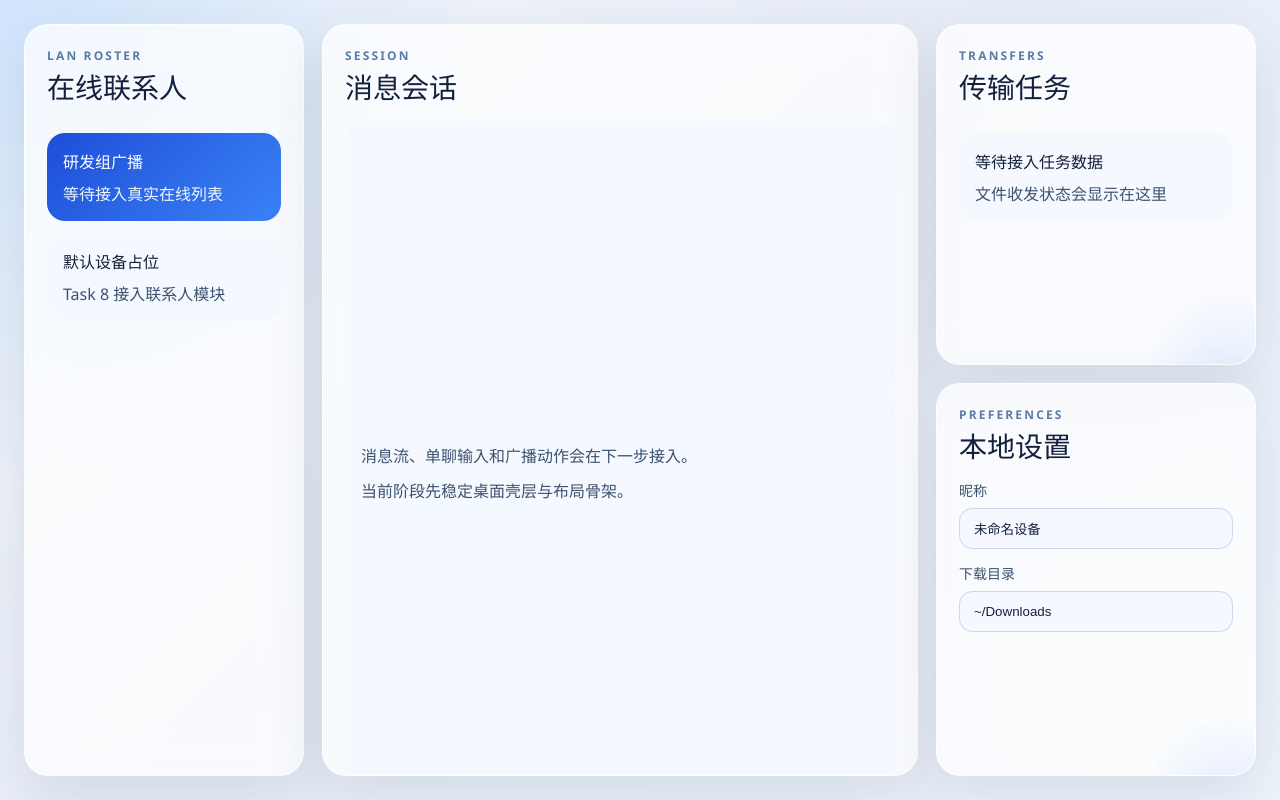
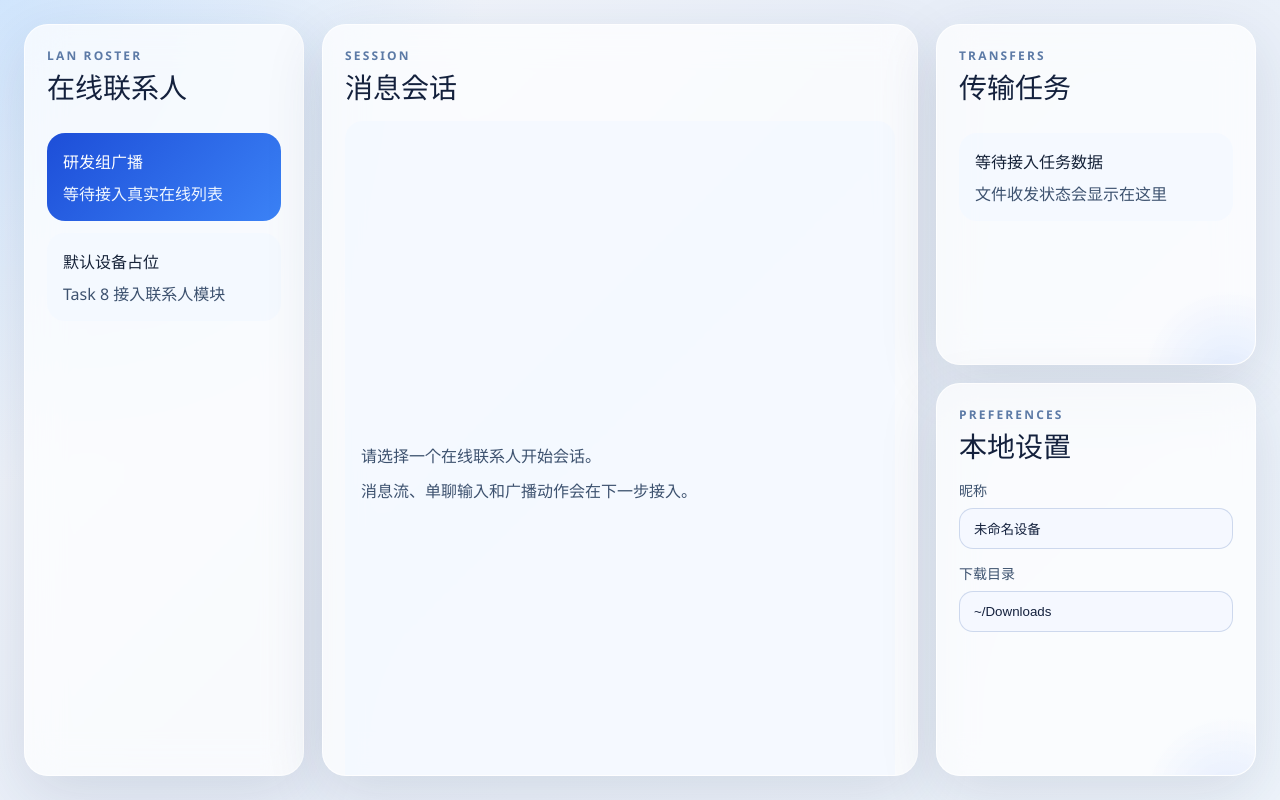
Before and after one commit to feiver/feiq-lan-tool, a React (Vite) app: page / in a window 1280 px wide. Built offline with nearby package versions, Linux system fonts and the light colour scheme.

Commit message:
feat: 添加会话联动基础

```diff
--- a/src/App.tsx
+++ b/src/App.tsx
@@ -9,8 +9,12 @@ import "./styles/app.css";
 
 function App() {
   const devices = useAppStore((state) => state.devices);
+  const selectedDeviceId = useAppStore((state) => state.selectedDeviceId);
   const transfers = useAppStore((state) => state.transfers);
   const load = useAppStore((state) => state.load);
+  const selectDevice = useAppStore((state) => state.selectDevice);
+  const activeDevice =
+    devices.find((device) => device.device_id === selectedDeviceId) ?? null;
 
   useEffect(() => {
     void load();
@@ -18,8 +22,12 @@ function App() {
 
   return (
     <main className="app-shell">
-      <ContactsPanel devices={devices} />
-      <ChatPanel />
+      <ContactsPanel
+        devices={devices}
+        selectedDeviceId={selectedDeviceId}
+        onSelectDevice={selectDevice}
+      />
+      <ChatPanel activeDeviceName={activeDevice?.nickname ?? null} />
       <div className="right-column">
         <TransfersPanel transfers={transfers} />
         <SettingsPanel />
--- a/src/app/store.ts
+++ b/src/app/store.ts
@@ -5,12 +5,15 @@ import type { KnownDevice, TransferTask } from "../desktop/types";
 
 type AppStore = {
   devices: KnownDevice[];
+  selectedDeviceId: string | null;
   transfers: TransferTask[];
   load: () => Promise<void>;
+  selectDevice: (deviceId: string) => void;
 };
 
 export const useAppStore = create<AppStore>((set) => ({
   devices: [],
+  selectedDeviceId: null,
   transfers: [],
   async load() {
     const [devices, transfers] = await Promise.all([
@@ -18,6 +21,16 @@ export const useAppStore = create<AppStore>((set) => ({
       listTransfers(),
     ]);
 
-    set({ devices, transfers });
+    set((state) => ({
+      devices,
+      transfers,
+      selectedDeviceId:
+        state.selectedDeviceId && devices.some((device) => device.device_id === state.selectedDeviceId)
+          ? state.selectedDeviceId
+          : devices[0]?.device_id ?? null,
+    }));
+  },
+  selectDevice(deviceId) {
+    set({ selectedDeviceId: deviceId });
   },
 }));
--- a/src/desktop/modules/chat/ChatPanel.tsx
+++ b/src/desktop/modules/chat/ChatPanel.tsx
@@ -1,4 +1,8 @@
-export function ChatPanel() {
+type ChatPanelProps = {
+  activeDeviceName: string | null;
+};
+
+export function ChatPanel({ activeDeviceName }: ChatPanelProps) {
   return (
     <section className="panel panel-chat">
       <div className="panel-header">
@@ -6,8 +10,17 @@ export function ChatPanel() {
         <h2>消息会话</h2>
       </div>
       <div className="chat-placeholder">
-        <p>消息流、单聊输入和广播动作会在下一步接入。</p>
-        <p>当前阶段先稳定桌面壳层与布局骨架。</p>
+        {activeDeviceName ? (
+          <>
+            <p>{`当前会话：${activeDeviceName}`}</p>
+            <p>会话消息流将在下一步接入，当前已支持联系人切换联动。</p>
+          </>
+        ) : (
+          <>
+            <p>请选择一个在线联系人开始会话。</p>
+            <p>消息流、单聊输入和广播动作会在下一步接入。</p>
+          </>
+        )}
       </div>
     </section>
   );
--- a/src/desktop/modules/contacts/ContactsPanel.tsx
+++ b/src/desktop/modules/contacts/ContactsPanel.tsx
@@ -2,9 +2,15 @@ import type { KnownDevice } from "../../types";
 
 type ContactsPanelProps = {
   devices: KnownDevice[];
+  selectedDeviceId: string | null;
+  onSelectDevice: (deviceId: string) => void;
 };
 
-export function ContactsPanel({ devices }: ContactsPanelProps) {
+export function ContactsPanel({
+  devices,
+  selectedDeviceId,
+  onSelectDevice,
+}: ContactsPanelProps) {
   return (
     <section className="panel panel-contacts">
       <div className="panel-header">
@@ -12,15 +18,17 @@ export function ContactsPanel({ devices }: ContactsPanelProps) {
         <h2>在线联系人</h2>
       </div>
       {devices.length > 0 ? (
-        devices.map((device, index) => (
-          <div
+        devices.map((device) => (
+          <button
             key={device.device_id}
-            className={`contact-card${index === 0 ? " is-active" : ""}`}
+            type="button"
+            className={`contact-card${selectedDeviceId === device.device_id ? " is-active" : ""}`}
+            onClick={() => onSelectDevice(device.device_id)}
           >
             <strong>{device.nickname}</strong>
             <span>{device.host_name}</span>
             <span>{device.ip_addr}</span>
-          </div>
+          </button>
         ))
       ) : (
         <>
--- a/src/styles/app.css
+++ b/src/styles/app.css
@@ -92,6 +92,13 @@ body {
   color: #3d526f;
 }
 
+.contact-card {
+  width: 100%;
+  border: 0;
+  text-align: left;
+  cursor: pointer;
+}
+
 .contact-card strong,
 .transfer-list strong {
   color: #152238;
```
Also changed, not shown: 2 other files (tests, documents, lock files or other folders).
